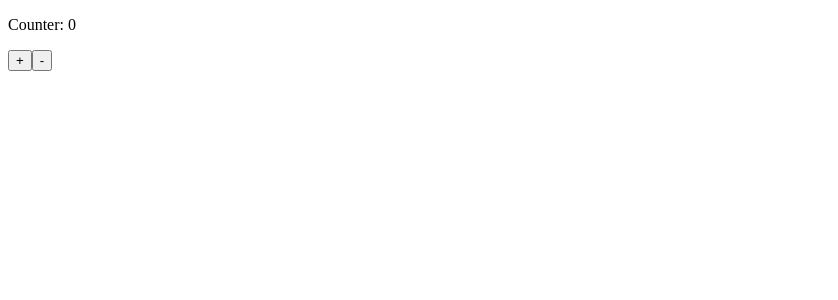
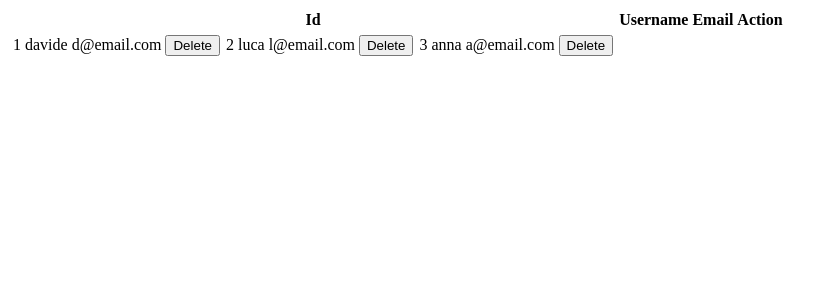
Before and after one commit to muccidavide/alten-angular, an Angular app: page / in a window 1280 px wide. Shown: the top 300 px of the page, without its empty margins (0-838 px from the left). Built offline with nearby package versions, Linux system fonts and the light colour scheme.

Commit message:
Add userlist and user-list-row components

```diff
--- a/src/app/app.component.html
+++ b/src/app/app.component.html
@@ -1 +1 @@
-<app-counter (limitReached)="handleLimitReached($event)"></app-counter>
+<app-user-list></app-user-list>
--- a/src/app/app.component.ts
+++ b/src/app/app.component.ts
@@ -7,6 +7,7 @@ import { Component } from '@angular/core';
 })
 export class AppComponent {
   title = 'alten-angular';
+  start = 3;
 
   public handleLimitReached(n: number): void{
     console.log("raggiunto il numero " + n);
--- a/src/app/app.module.ts
+++ b/src/app/app.module.ts
@@ -4,11 +4,15 @@ import { BrowserModule } from '@angular/platform-browser';
 import { AppRoutingModule } from './app-routing.module';
 import { AppComponent } from './app.component';
 import { CounterComponent } from './components/counter/counter.component';
+import { UserListComponent } from './components/user-list/user-list.component';
+import { UserListRowComponent } from './components/user-list-row/user-list-row.component';
 
 @NgModule({
   declarations: [
     AppComponent,
-    CounterComponent
+    CounterComponent,
+    UserListComponent,
+    UserListRowComponent
   ],
   imports: [
     BrowserModule,
--- a/src/app/components/counter/counter.component.ts
+++ b/src/app/components/counter/counter.component.ts
@@ -1,4 +1,4 @@
-import { Component, EventEmitter, Output } from '@angular/core';
+import { Component, EventEmitter, Input, Output } from '@angular/core';
 
 @Component({
   selector: 'app-counter',
@@ -6,7 +6,7 @@ import { Component, EventEmitter, Output } from '@angular/core';
   styleUrls: ['./counter.component.sass']
 })
 export class CounterComponent {
-  public counter: number = 0;
+  @Input() public counter: number = 0;
   @Output() public limitReached: EventEmitter<number> = new EventEmitter();
 
   public handleCounter(isSum = true): void {
--- /dev/null
+++ b/src/app/components/user-list-row/user-list-row.component.html
@@ -0,0 +1,6 @@
+<tr>
+    <td>{{ user.id }}</td>
+    <td>{{ user.username }}</td>
+    <td>{{ user.email }}</td>
+    <td><button (click)="handleDelete()">Delete</button></td>
+</tr>
--- /dev/null
+++ b/src/app/components/user-list-row/user-list-row.component.ts
@@ -0,0 +1,16 @@
+import { Component, EventEmitter, Input, Output } from '@angular/core';
+import { User } from 'src/app/models/user';
+
+@Component({
+  selector: 'app-user-list-row',
+  templateUrl: './user-list-row.component.html',
+  styleUrls: ['./user-list-row.component.sass']
+})
+export class UserListRowComponent {
+  @Input() user: User = new User(1, '2', '3');
+  @Output() deleteUser : EventEmitter<User> = new EventEmitter();
+
+  public handleDelete(): void{
+    this.deleteUser.emit(this.user);
+  }
+}
--- /dev/null
+++ b/src/app/components/user-list/user-list.component.html
@@ -0,0 +1,13 @@
+<table>
+    <thead>
+        <tr>
+            <th>Id</th>
+            <th>Username</th>
+            <th>Email</th>
+            <th>Action</th>
+        </tr>
+    </thead>
+    <tbody>
+        <app-user-list-row *ngFor="let userSelected of userList" (deleteUser)="handleDelete($event)" [user]="userSelected"></app-user-list-row>
+    </tbody>
+</table>
--- /dev/null
+++ b/src/app/components/user-list/user-list.component.ts
@@ -0,0 +1,20 @@
+import { Component } from '@angular/core';
+import { User } from '../../models/user'
+@Component({
+  selector: 'app-user-list',
+  templateUrl: './user-list.component.html',
+  styleUrls: ['./user-list.component.sass']
+})
+export class UserListComponent {
+  public userList: Array<User> = [{ id: 1, username: "davide", email: 'd@email.com' },
+  { id: 2, username: "luca", email: 'l@email.com' },
+  { id: 3, username: "anna", email: 'a@email.com' }
+  ];
+
+  handleDelete(user: User): void {
+    console.log("PRE", this.userList.length);
+
+    this.userList = this.userList.filter(x => x != user);
+    console.log("POST", this.userList.length);
+  }
+}
--- /dev/null
+++ b/src/app/models/user.ts
@@ -0,0 +1,5 @@
+export class User {
+    constructor(public readonly id:number, public email: string, public username: string){
+
+    }
+}
```
Also changed, not shown: src/app/components/user-list-row/user-list-row.component.sass (added), src/app/components/user-list/user-list.component.sass (added), 2 other files (tests, documents, lock files or other folders).
